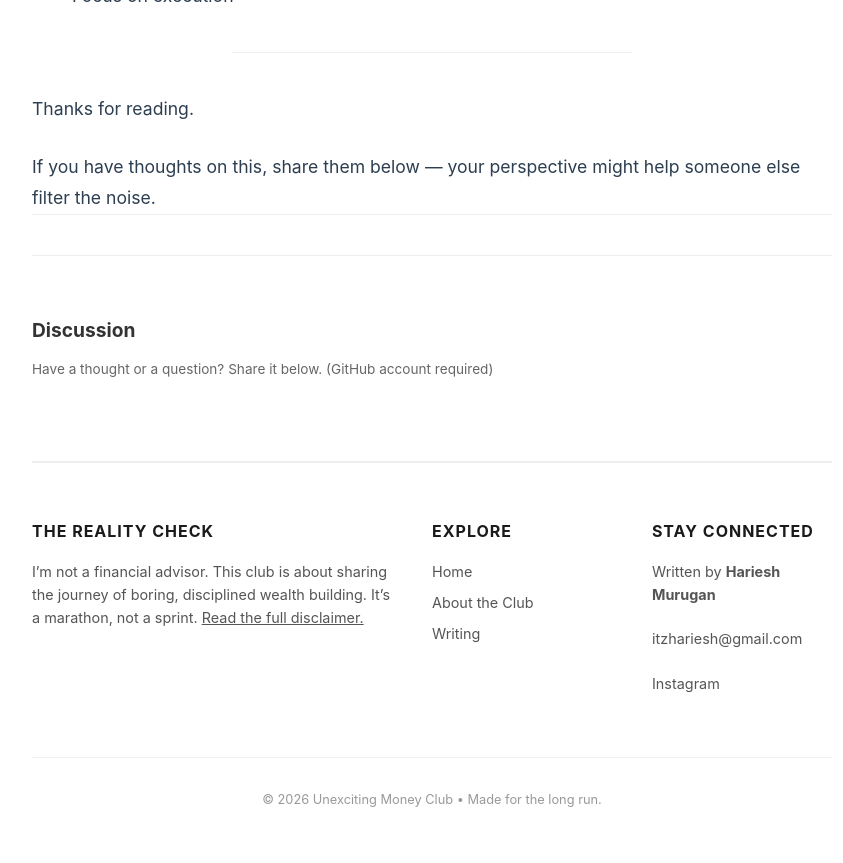
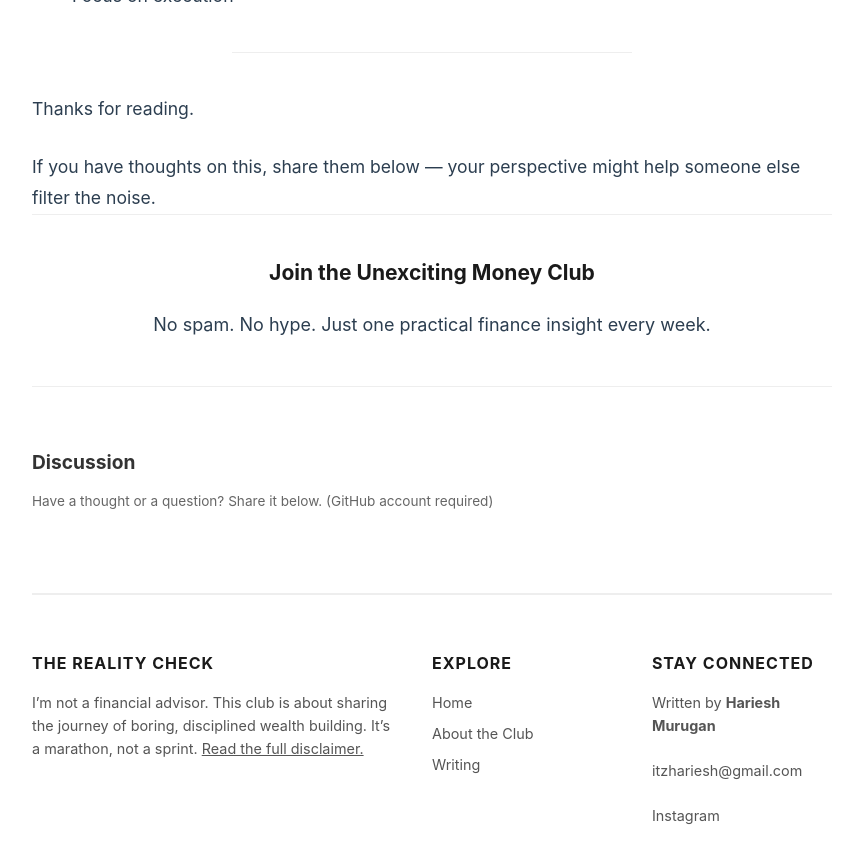
Before and after one commit to HarieshMK/HarieshMK.github.io, a Jekyll site: the page built from _posts/2026-01-25-why-most-finance-content-is-noise.md, in a window 1280 px wide and 900 px high, scrolled down 2824 px. Shown: the top 863 px of the window, without its empty margins (208-1051 px from the left). Built offline with Jekyll 4.4.1, drawn with Linux system fonts in a browser that asks for light colours; comment, search, counter and statistics services are not loaded.

Commit message:
Update post.html

```diff
--- a/_layouts/post.html
+++ b/_layouts/post.html
@@ -22,9 +22,10 @@ layout: default
 </article>
 
 <section class="subscribe-box">
+   <h3>Join the Unexciting Money Club</h3>
+   <p>No spam. No hype. Just one practical finance insight every week.</p>
    <div class="ml-embedded" data-form="TsxbQJ"></div>
 </section>
-
 <section class="comments">
   <h3>Discussion</h3>
   <p style="font-size: 0.85rem; color: #666; margin-bottom: 20px;">
```
